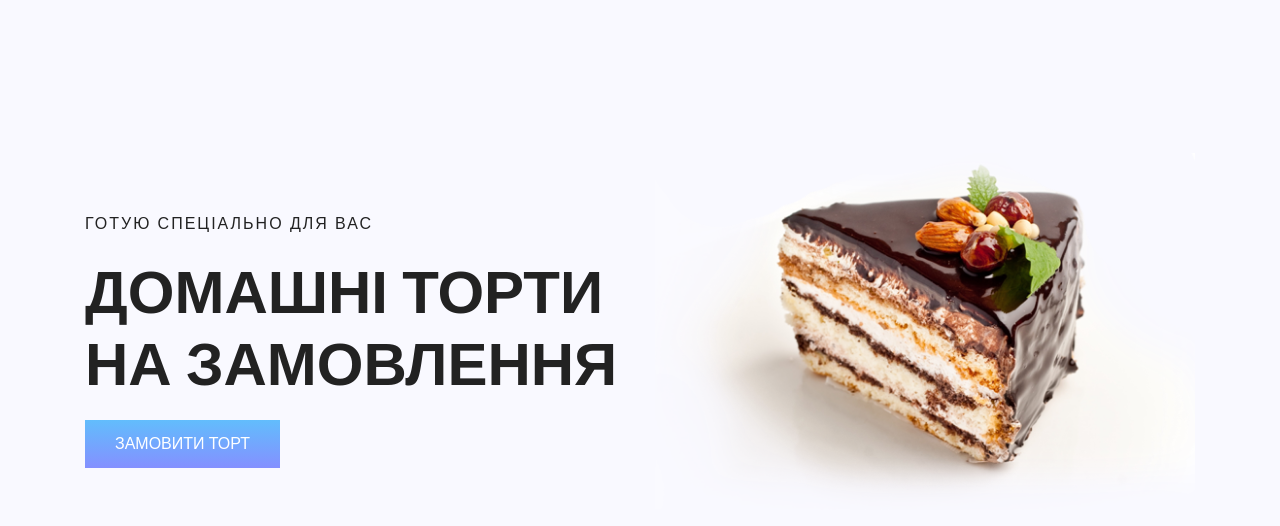
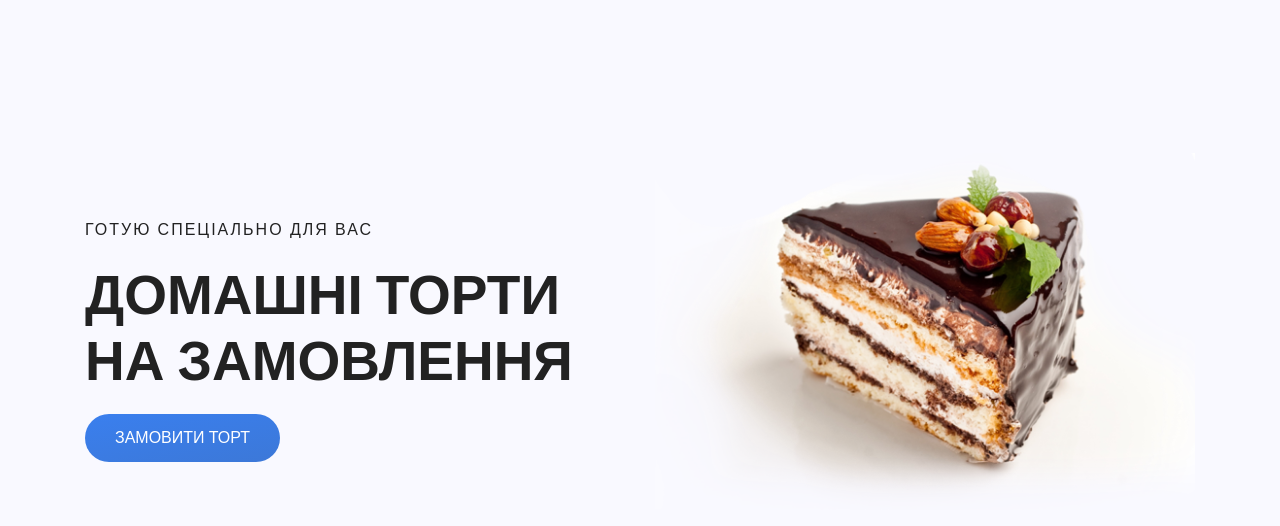
Before and after one commit to v-vovk/ucakes.store, a website: page index.html in a window 1280 px wide. Shown: the part 60-586 px from the top of the page. Drawn offline with Linux system fonts and the light colour scheme.

Commit message:
fix color

```diff
--- a/src/sass/components/_buttons.scss
+++ b/src/sass/components/_buttons.scss
@@ -9,7 +9,8 @@
   text-align: center;
   text-decoration: none;
   outline: none;
-  background: linear-gradient(0deg, #8490ff 0%, #62bdfc 100%);
+  background: linear-gradient(169.17deg, #3A7FEE 0%, #3C78D8 100%);
+  border-radius: 30px;
   cursor: pointer;
 
   @media (min-width: 450px) {
--- a/src/sass/pages/_home.scss
+++ b/src/sass/pages/_home.scss
@@ -61,11 +61,15 @@ header.main-menu {
     }
 
     @media (min-width: 768px) {
-      font-size: 45px;
+      font-size: 40px;
     }
 
     @media (min-width: 1024px) {
-      font-size: 60px;
+      font-size: 50px;
+    }
+
+    @media (min-width: 1200px) {
+      font-size: 55px;
     }
   }
 
```
Also changed, not shown: assets/css/main.css.
